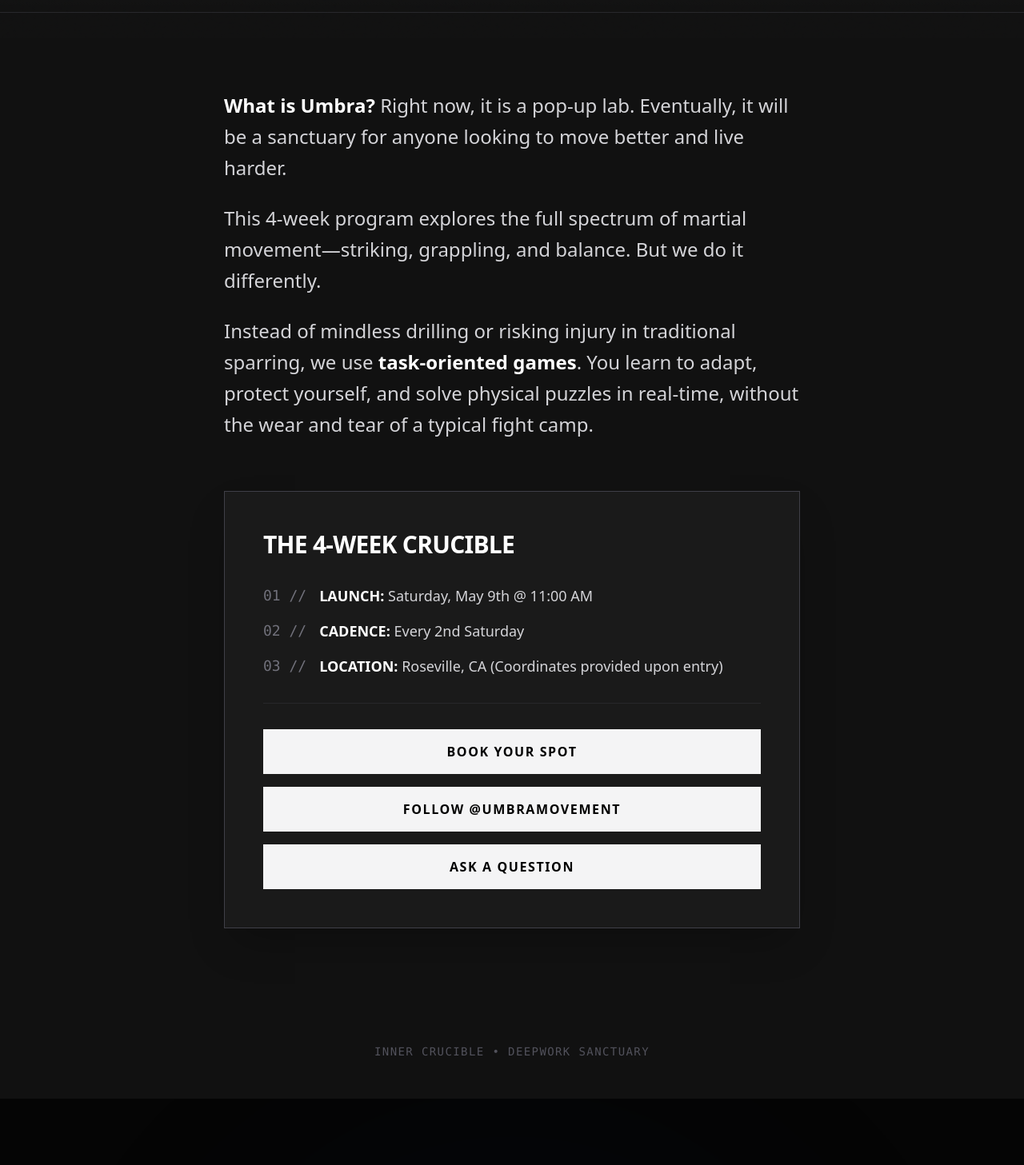
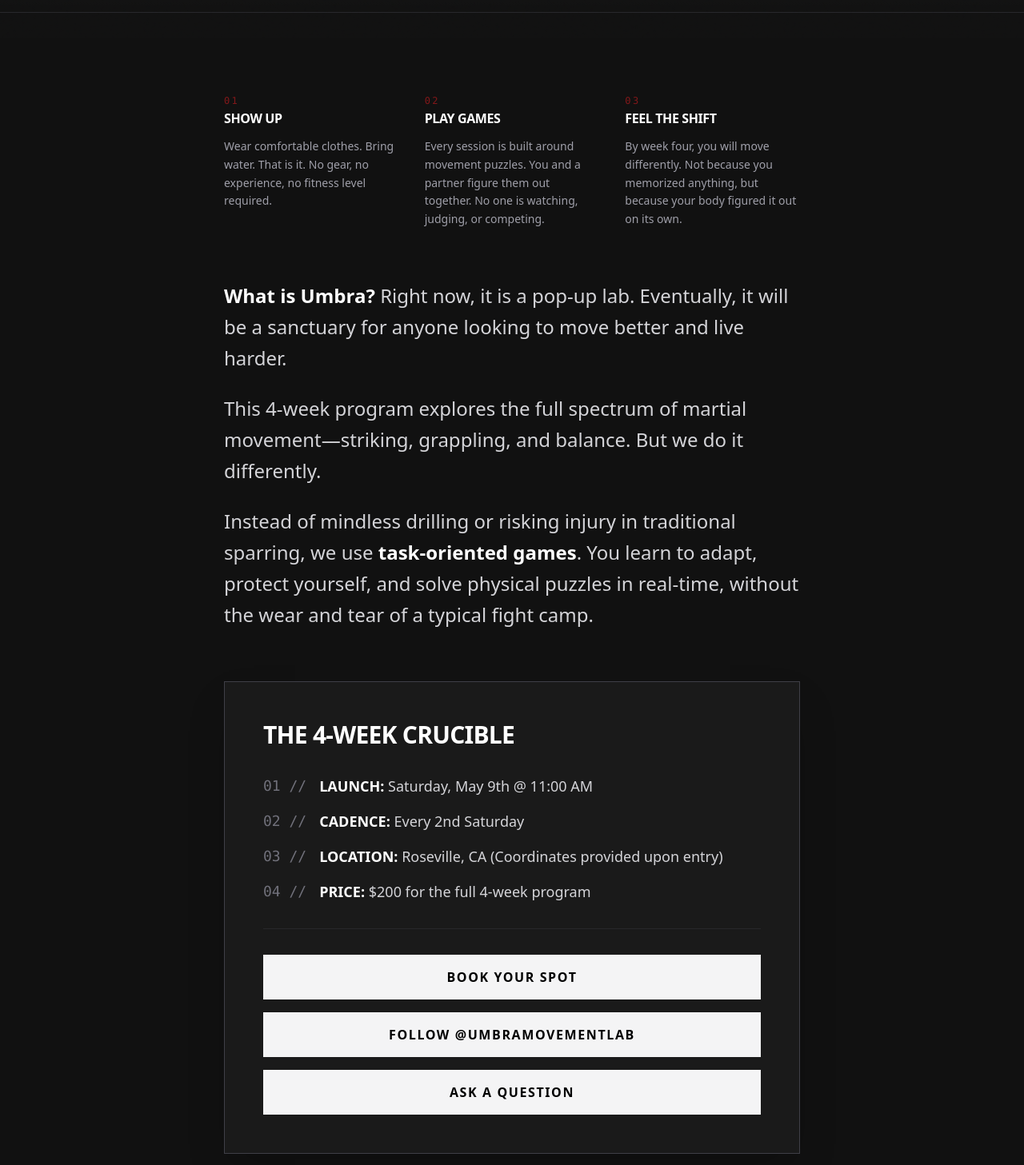
Before and after one commit to umbra-jaco/umbra-movement-lab, a Next.js app: page / in a window 1280 px wide. Shown: the part 753-2210 px from the top of the page at 80% size. Built offline with nearby package versions, Linux system fonts and the light colour scheme; no server answers; grey boxes are pictures that could not be loaded.

Commit message:
feat: what to expect, pricing, correct Instagram handle on homepage

```diff
--- a/app/page.tsx
+++ b/app/page.tsx
@@ -42,6 +42,25 @@ export default function FourWeekProgram() {
             {/* THE TRANSLATED COPY */}
             <section className="max-w-3xl mx-auto px-6 py-24 space-y-16">
 
+                {/* WHAT TO EXPECT */}
+                <div className="grid grid-cols-1 md:grid-cols-3 gap-8">
+                    <div className="space-y-3">
+                        <span className="text-red-900 font-mono text-xs tracking-[0.2em] uppercase">01</span>
+                        <h3 className="text-white font-bold uppercase">Show Up</h3>
+                        <p className="text-zinc-400 text-sm leading-relaxed">Wear comfortable clothes. Bring water. That is it. No gear, no experience, no fitness level required.</p>
+                    </div>
+                    <div className="space-y-3">
+                        <span className="text-red-900 font-mono text-xs tracking-[0.2em] uppercase">02</span>
+                        <h3 className="text-white font-bold uppercase">Play Games</h3>
+                        <p className="text-zinc-400 text-sm leading-relaxed">Every session is built around movement puzzles. You and a partner figure them out together. No one is watching, judging, or competing.</p>
+                    </div>
+                    <div className="space-y-3">
+                        <span className="text-red-900 font-mono text-xs tracking-[0.2em] uppercase">03</span>
+                        <h3 className="text-white font-bold uppercase">Feel the Shift</h3>
+                        <p className="text-zinc-400 text-sm leading-relaxed">By week four, you will move differently. Not because you memorized anything, but because your body figured it out on its own.</p>
+                    </div>
+                </div>
+
                 <div className="space-y-6 text-xl md:text-2xl leading-relaxed text-zinc-300 font-light">
                     <p>
                         <strong className="text-white font-bold">What is Umbra?</strong> Right now, it is a pop-up lab. Eventually, it will be a sanctuary for anyone looking to move better and live harder.
@@ -73,6 +92,10 @@ export default function FourWeekProgram() {
                             <span className="text-zinc-500 font-mono">03 //</span>
                             <span><strong className="text-white">LOCATION:</strong> Roseville, CA (Coordinates provided upon entry)</span>
                         </li>
+                        <li className="flex items-start gap-4">
+                            <span className="text-zinc-500 font-mono">04 //</span>
+                            <span><strong className="text-white">PRICE:</strong> $200 for the full 4-week program</span>
+                        </li>
                     </ul>
 
                     <div className="pt-8 border-t border-zinc-800 flex flex-col gap-4">
@@ -84,11 +107,11 @@ export default function FourWeekProgram() {
                         </Link>
                         {/* PRIMARY: Instagram DM */}
                         <Link
-                            href="https://instagram.com/umbramovement"
+                            href="https://instagram.com/umbramovementlab"
                             target="_blank"
                             className="inline-block w-full text-center bg-zinc-100 text-black font-bold uppercase tracking-widest py-4 hover:bg-zinc-300 transition-colors duration-200"
                         >
-                            Follow @umbramovement
+                            Follow @umbramovementlab
                         </Link>
                         {/* SECONDARY: Direct Email */}
                         <Link
```
